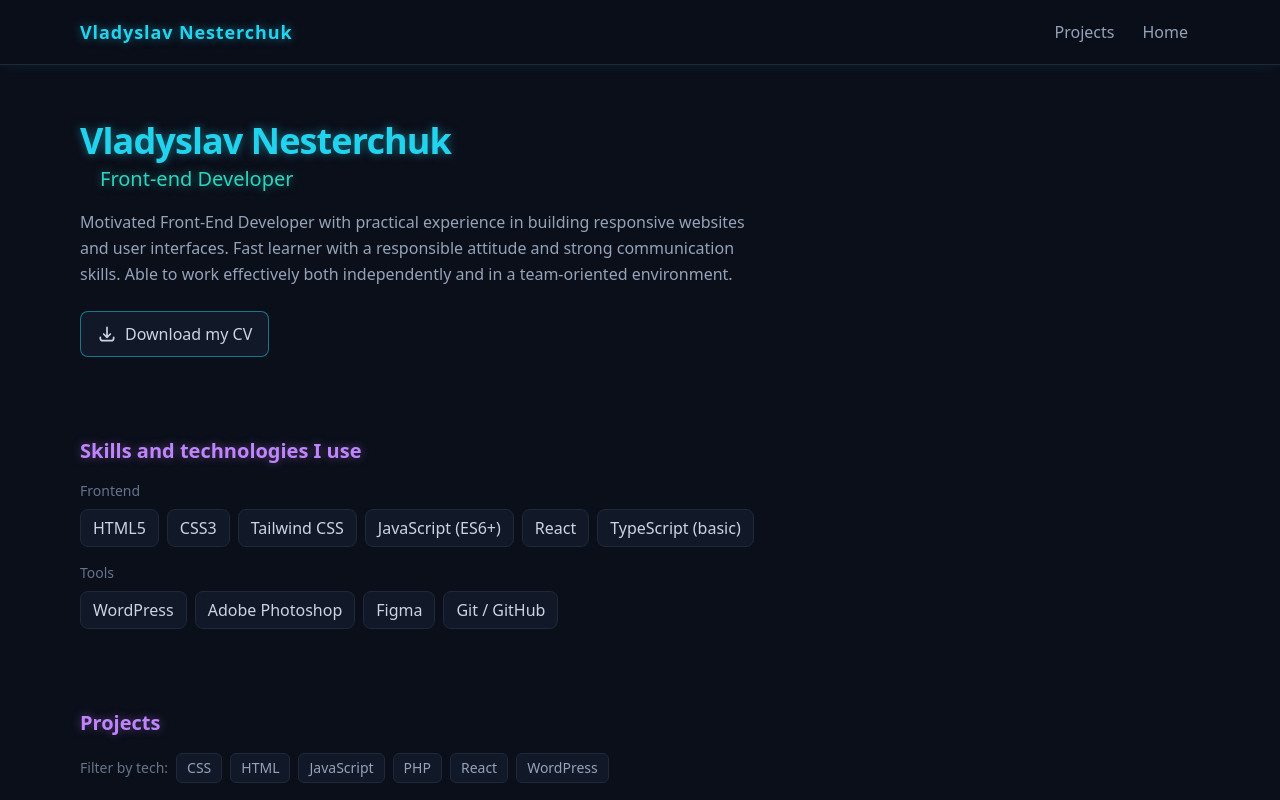
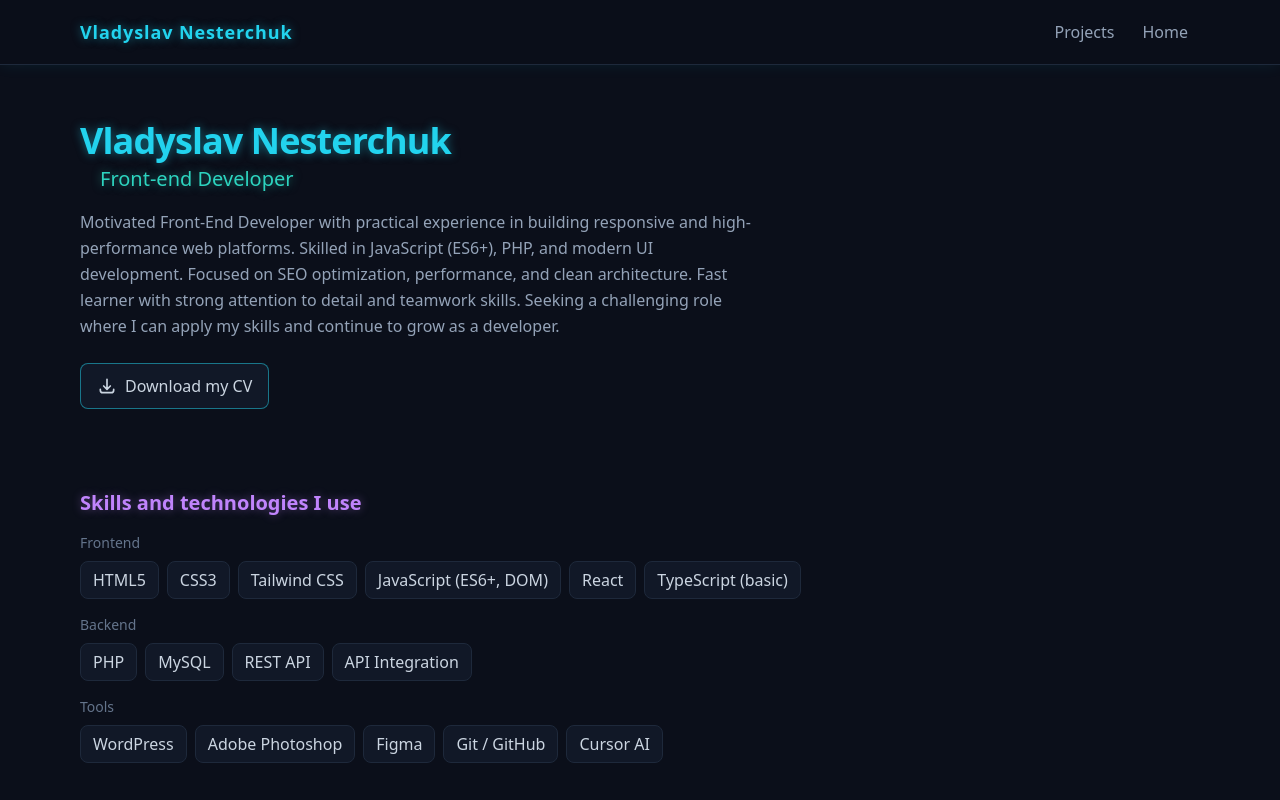
Before and after one commit to VladNesterchuk/portfolio, a React (Vite) app: page /#/ in a window 1280 px wide. Shown: the top 800 px of the page. Built offline with nearby package versions, Linux system fonts and the light colour scheme.

Commit message:
Update portfolio: improved technical skills section and added updated CV

```diff
--- a/src/pages/Home.tsx
+++ b/src/pages/Home.tsx
@@ -6,8 +6,9 @@ import { motion } from 'framer-motion'
 import { listVariants, itemVariants } from '../motion/animations'
 
 const BASE = import.meta.env.BASE_URL
-const SKILLS_FRONTEND = ['HTML5', 'CSS3',  'Tailwind CSS' , 'JavaScript (ES6+)', 'React' , 'TypeScript (basic)',]
-const SKILLS_TOOLS = ['WordPress', 'Adobe Photoshop', 'Figma' , 'Git / GitHub',]
+const SKILLS_FRONTEND = ['HTML5', 'CSS3',  'Tailwind CSS' , 'JavaScript (ES6+, DOM)', 'React' , 'TypeScript (basic)',]
+const SKILLS_BACKEND = ['PHP', 'MySQL', 'REST API', 'API Integration',]
+const SKILLS_TOOLS = ['WordPress', 'Adobe Photoshop', 'Figma' , 'Git / GitHub', 'Cursor AI']
 
 const ALL_TECH = Array.from(new Set(projects.flatMap((p) => p.tech))).sort()
 
@@ -36,10 +37,10 @@ export default function Home() {
           Front-end Developer
         </p>
         <p className="text-slate-400 max-w-2xl mb-6 leading-relaxed">
-        Motivated Front-End Developer with practical experience in building responsive websites and user
-        interfaces. Fast learner with a responsible attitude and strong communication skills. Able to work effectively
-        both independently and in a team-oriented environment.
-
+        Motivated Front-End Developer with practical experience in building responsive and high-performance web platforms.
+        Skilled in JavaScript (ES6+), PHP, and modern UI development. Focused on SEO optimization, performance, and clean architecture.
+        Fast learner with strong attention to detail and teamwork skills.
+        Seeking a challenging role where I can apply my skills and continue to grow as a developer.
         </p>
 
         <a
@@ -71,6 +72,19 @@ export default function Home() {
             <span className="text-sm text-cyber-muted mb-2 block">Frontend</span>
             <div className="flex flex-wrap gap-2">
               {SKILLS_FRONTEND.map((s) => (
+                <span
+                  key={s}
+                  className="px-3 py-1.5 rounded-lg bg-cyber-card border border-cyber-border text-slate-300 font-medium"
+                >
+                  {s}
+                </span>
+              ))}
+            </div>
+          </div>
+          <div>
+            <span className="text-sm text-cyber-muted mb-2 block">Backend</span>
+            <div className="flex flex-wrap gap-2">
+              {SKILLS_BACKEND.map((s) => (
                 <span
                   key={s}
                   className="px-3 py-1.5 rounded-lg bg-cyber-card border border-cyber-border text-slate-300 font-medium"
```
Also changed, not shown: 1 other file (tests, documents, lock files or other folders).
